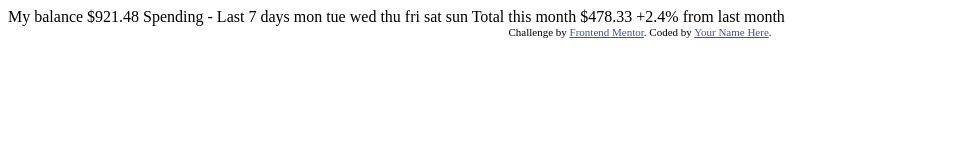
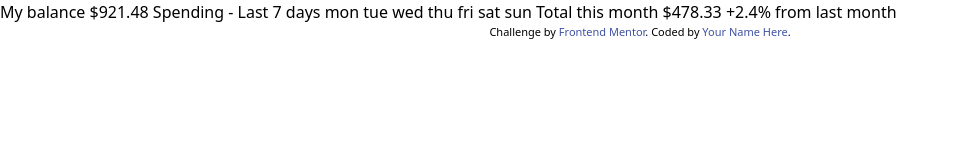
Before and after one commit to SolaKabuta/expense-chart-component, a website: page index.html in a window 1280 px wide. Shown: the whole page, without its empty margins (0-958 px from the left). Drawn offline with Linux system fonts and the light colour scheme.

Commit message:
feat: implement tailwindcss cli.

```diff
--- a/index.html
+++ b/index.html
@@ -5,6 +5,7 @@
   <meta name="viewport" content="width=device-width, initial-scale=1.0"> <!-- displays site properly based on user's device -->
 
   <link rel="icon" type="image/png" sizes="32x32" href="./images/favicon-32x32.png">
+  <link rel="stylesheet" href="./src/output.css">
 
   <title>Frontend Mentor | Expenses chart component</title>
 
--- /dev/null
+++ b/package.json
@@ -0,0 +1,6 @@
+{
+  "dependencies": {
+    "@tailwindcss/cli": "^4.3.2",
+    "tailwindcss": "^4.3.2"
+  }
+}
--- /dev/null
+++ b/src/input.css
@@ -0,0 +1 @@
+@import "tailwindcss";
```
Also changed, not shown: src/output.css (added), src/style.css (added), 1 other file.
